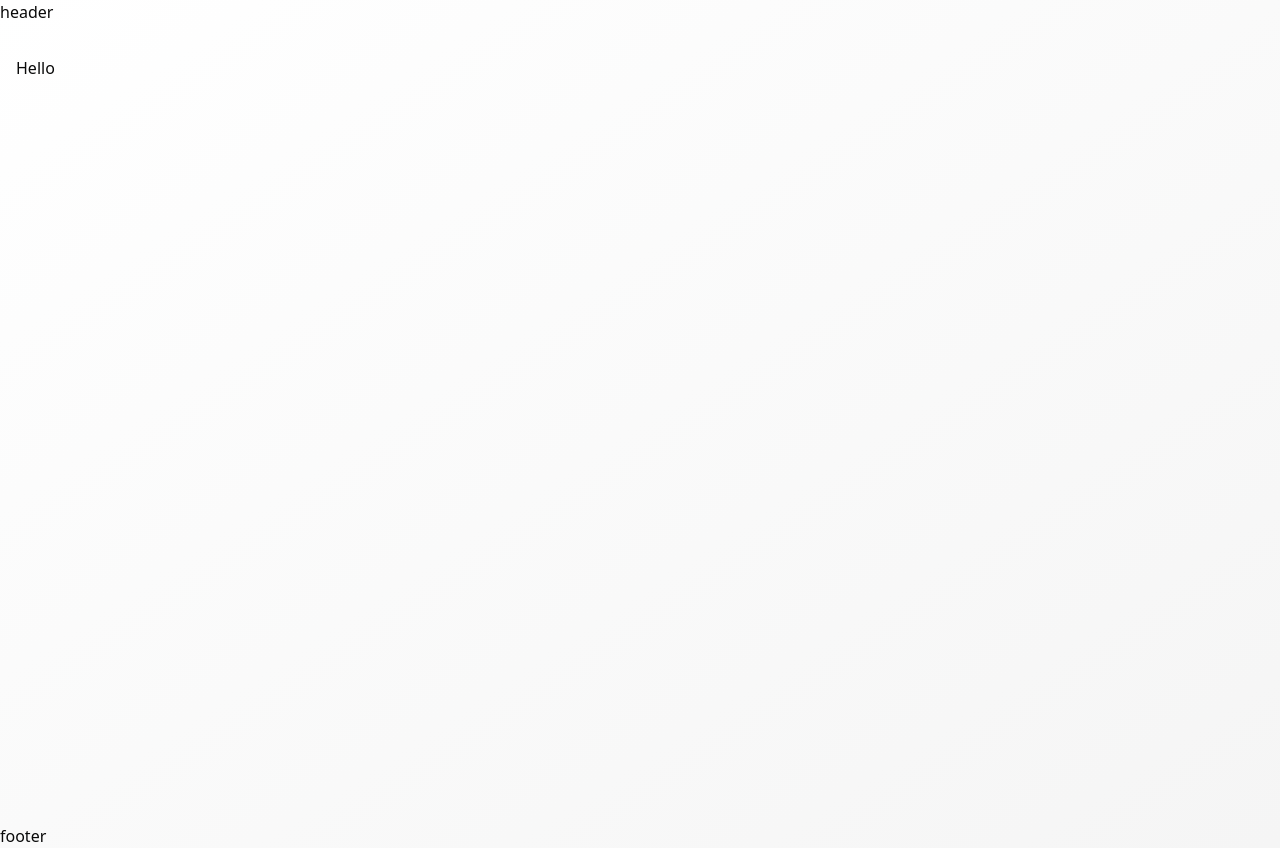
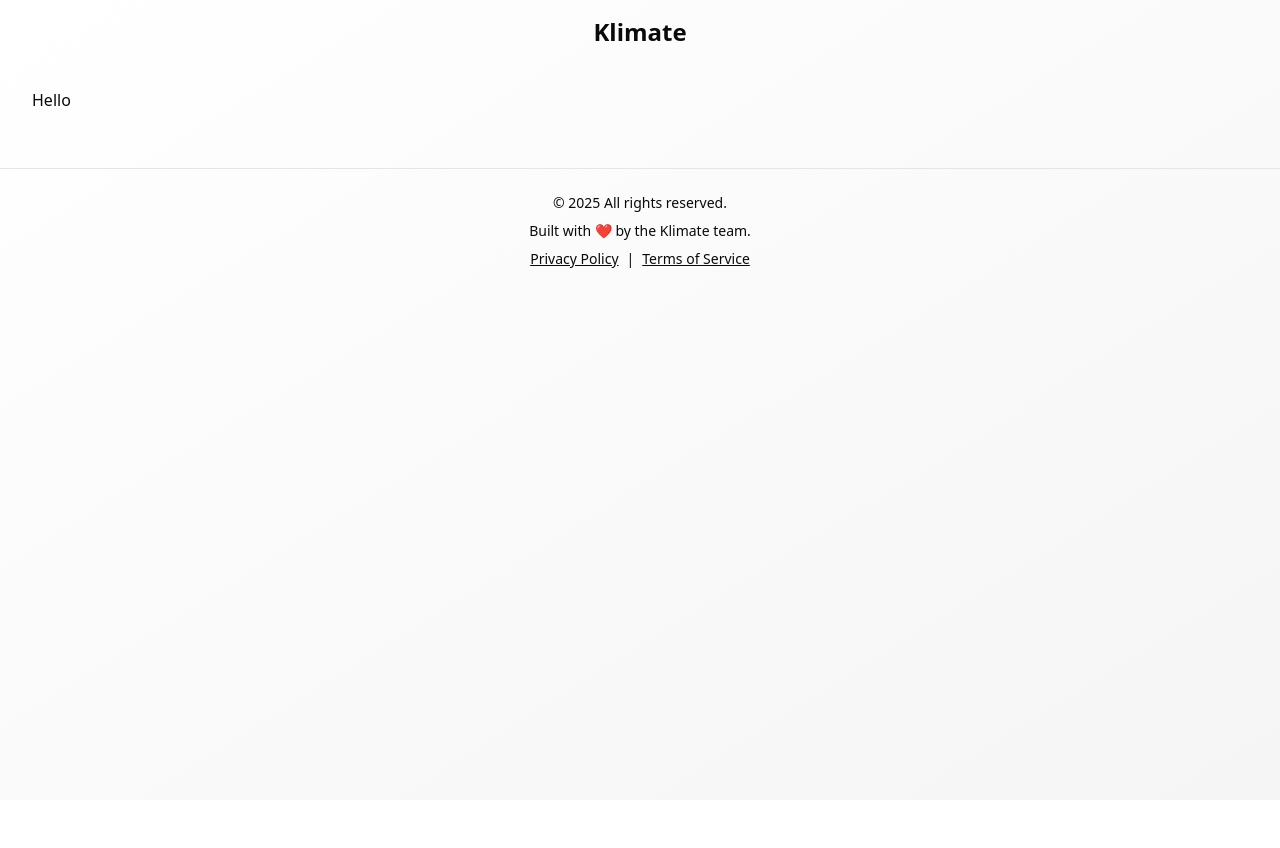
Before and after one commit to raineetu/Climate_Project, a React (Vite) app: page / in a window 1280 px wide. After the commit the page ends 800 px from the top, so only its background shows below. Built offline with nearby package versions, Linux system fonts and the light colour scheme.

Commit message:
made constants for more reusable code

```diff
--- a/src/App.tsx
+++ b/src/App.tsx
@@ -1,5 +1,5 @@
 import { BrowserRouter } from "react-router-dom"
-import Layout from "./components/layout"
+import Layout from "./components/Layout"
 
 function App() {
   return (
--- a/src/components/Layout.tsx
+++ b/src/components/Layout.tsx
@@ -1,15 +1,31 @@
-import type { PropsWithChildren } from "react"
+import type { PropsWithChildren } from "react";
+import {SITE_NAME} from "../constants/constants"
 
-const Layout = ({children}: PropsWithChildren) => {
+const Layout = ({ children }: PropsWithChildren) => {
   return (
-    <div className="bg-gradient-to-br from-background to-muted">
-        header
-        <main className="min-h-screen container mx-auto px-4 py-8">
-            {children}
-        </main>
-      footer
+    <div className="min-h-screen bg-gradient-to-br from-background to-muted">
+      {/* Header */}
+      <header className="w-full py-4 px-4 sm:px-6 lg:px-8 text-center">
+        <h1 className="text-xl font-bold sm:text-2xl">{SITE_NAME}</h1>
+      </header>
+
+      {/* Main Content */}
+      <main className="container mx-auto px-4 sm:px-6 lg:px-8 py-6">
+        {children}
+      </main>
+
+      {/* Footer */}
+      <footer className="border-t mt-8 py-6 px-4 sm:px-6 lg:px-8 text-sm text-center space-y-2">
+        <p>&copy; {new Date().getFullYear()} All rights reserved.</p>
+        <p>Built with ❤️ by the {SITE_NAME} team.</p>
+        <p className="space-x-2">
+          <a href="/privacy-policy" className="underline hover:text-primary">Privacy Policy</a>
+          <span>|</span>
+          <a href="/terms-of-service" className="underline hover:text-primary">Terms of Service</a>
+        </p>
+      </footer>
     </div>
-  )
-}
+  );
+};
 
-export default Layout
+export default Layout;
--- /dev/null
+++ b/src/constants/constants.ts
@@ -0,0 +1 @@
+export const SITE_NAME = "Klimate"
```
